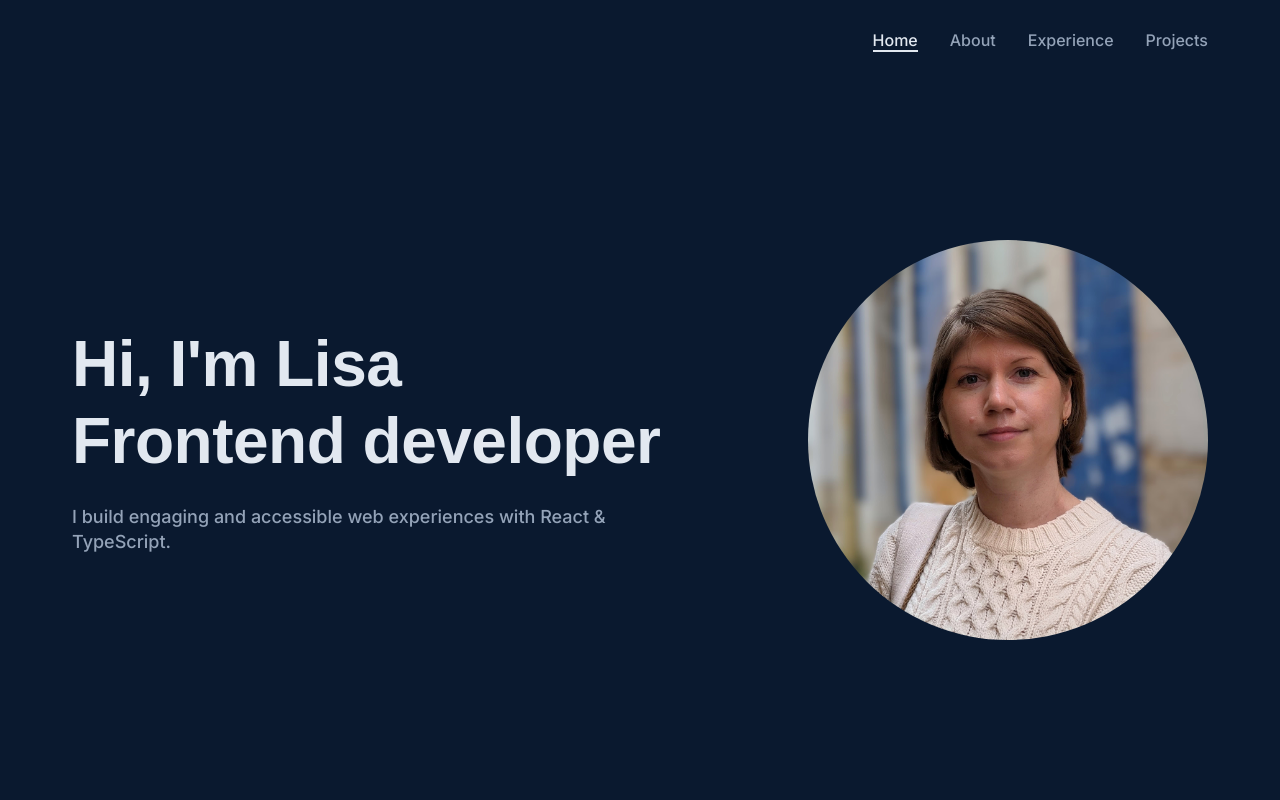
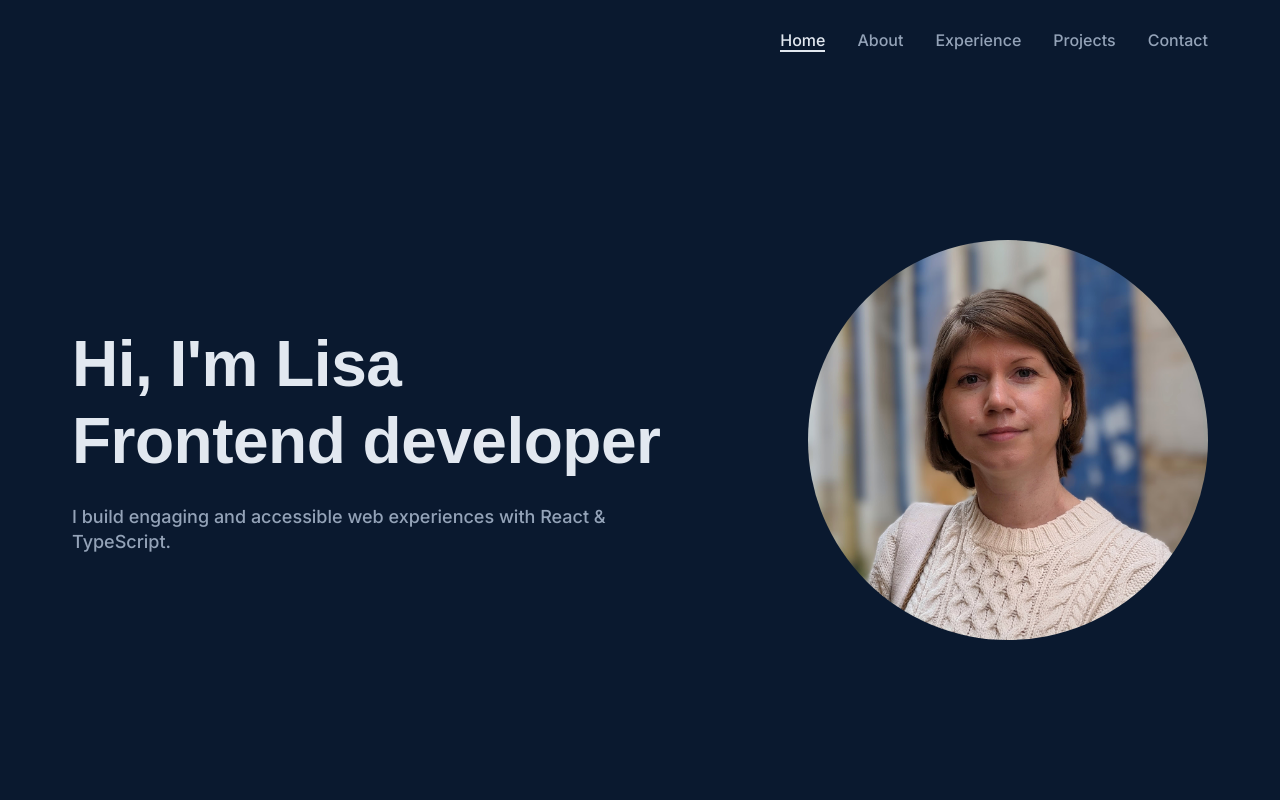
Before and after one commit to ElizabethSh/project-zero, a React (Vite) app: page / in a window 1280 px wide. Shown: the top 800 px of the page. Built offline with nearby package versions, Linux system fonts and the light colour scheme.

Commit message:
Add link to contact me section

```diff
--- a/src/App.tsx
+++ b/src/App.tsx
@@ -1,6 +1,5 @@
 import { useRef } from "react";
 import Layout from "@components/layout";
-import Header from "@components/layout/header";
 import AboutPage from "@pages/about";
 import ExperiencePage from "@pages/experience";
 import HomePage from "@pages/home";
@@ -12,10 +11,11 @@ function App() {
     home: useRef<HTMLDivElement>(null),
     experience: useRef<HTMLDivElement>(null),
     projects: useRef<HTMLDivElement>(null),
+    contact: useRef<HTMLDivElement>(null),
   };
 
   return (
-    <Layout header={<Header refs={refs} />}>
+    <Layout refs={refs}>
       <HomePage ref={refs.home} />
       <AboutPage ref={refs.about} />
       <ExperiencePage ref={refs.experience} />
--- a/src/components/layout/footer/index.tsx
+++ b/src/components/layout/footer/index.tsx
@@ -2,8 +2,12 @@ import { github, linkedin, mail } from "../../../icons";
 
 import "./footer.scss";
 
-const Footer = () => (
-  <footer className="footer">
+type FooterProps = {
+  ref: React.Ref<HTMLDivElement>;
+};
+
+const Footer: React.FC<FooterProps> = ({ ref }) => (
+  <footer className="footer" id="contact" ref={ref}>
     <div className="container">
       <h6 className="footer-title">Contact me</h6>
       <ul className="social-links">
--- a/src/components/layout/header/index.tsx
+++ b/src/components/layout/header/index.tsx
@@ -2,7 +2,7 @@ import { useState } from "react";
 
 import "./header.scss";
 
-const PAGES = ["home", "about", "experience", "projects"] as const;
+const PAGES = ["home", "about", "experience", "projects", "contact"] as const;
 
 type RefKey = (typeof PAGES)[number];
 
--- a/src/components/layout/index.tsx
+++ b/src/components/layout/index.tsx
@@ -1,19 +1,20 @@
-import Footer from "./footer";
+import Header from "@components/layout/header";
+import Footer from "@components/layout/footer";
 
 import "./layout.scss";
 
 type LayoutProps = {
   children: React.ReactNode;
-  header: React.ReactNode;
+  refs: Record<string, React.RefObject<HTMLDivElement | null>>;
 };
 
-const Layout: React.FC<LayoutProps> = ({ header, children }) => (
+const Layout: React.FC<LayoutProps> = ({ children, refs }) => (
   <div className="layout">
-    {header}
+    <Header refs={refs} />
     <main>
       <div className="container">{children}</div>
     </main>
-    <Footer />
+    <Footer ref={refs.contact} />
   </div>
 );
 
```
